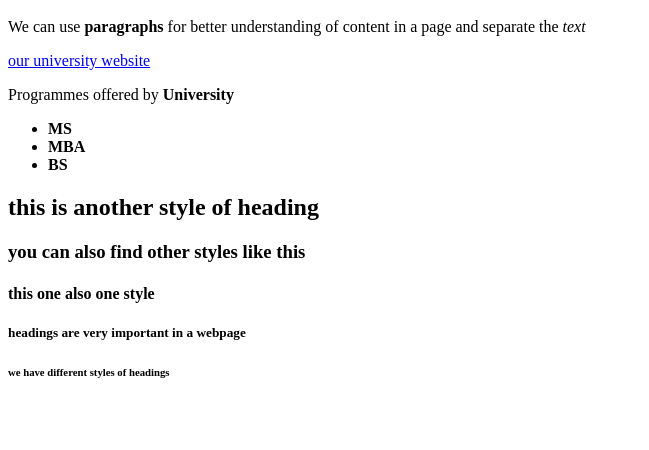
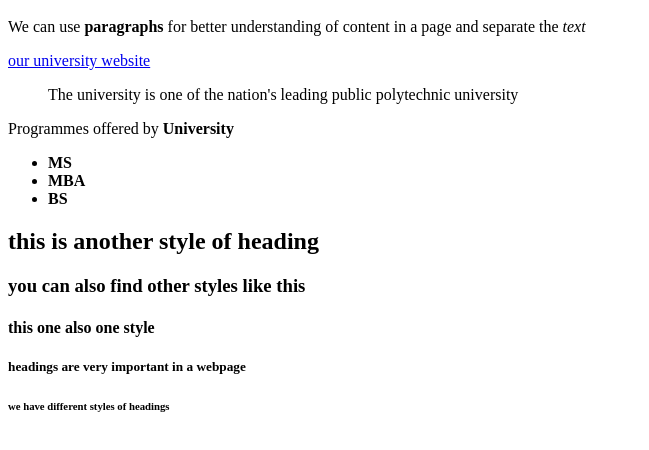
Before and after one commit to manigondasrujana/homework2, a plain HTML site: page index.html in a window 1280 px wide. Shown: the part 48-498 px from the top of the page, without its empty margins (0-649 px from the left). Drawn offline with Linux system fonts and the light colour scheme.

Commit message:
seventh commit

```diff
--- a/index.html
+++ b/index.html
@@ -3,6 +3,7 @@
 		<h1>This is one of the mostly used heading style</h1>
 		<p> We can use<b> paragraphs</b> for better understanding of content in a page and separate the<i> text</i> </p>
 		<a href="https://www.njit.edu"> our university website</a>
+		<blockquote> The university is one of the nation's leading public polytechnic university</blockquote>
 		<p> Programmes offered by <b> University</></p>
 		<ul>
 		<li> MS</li>
```
